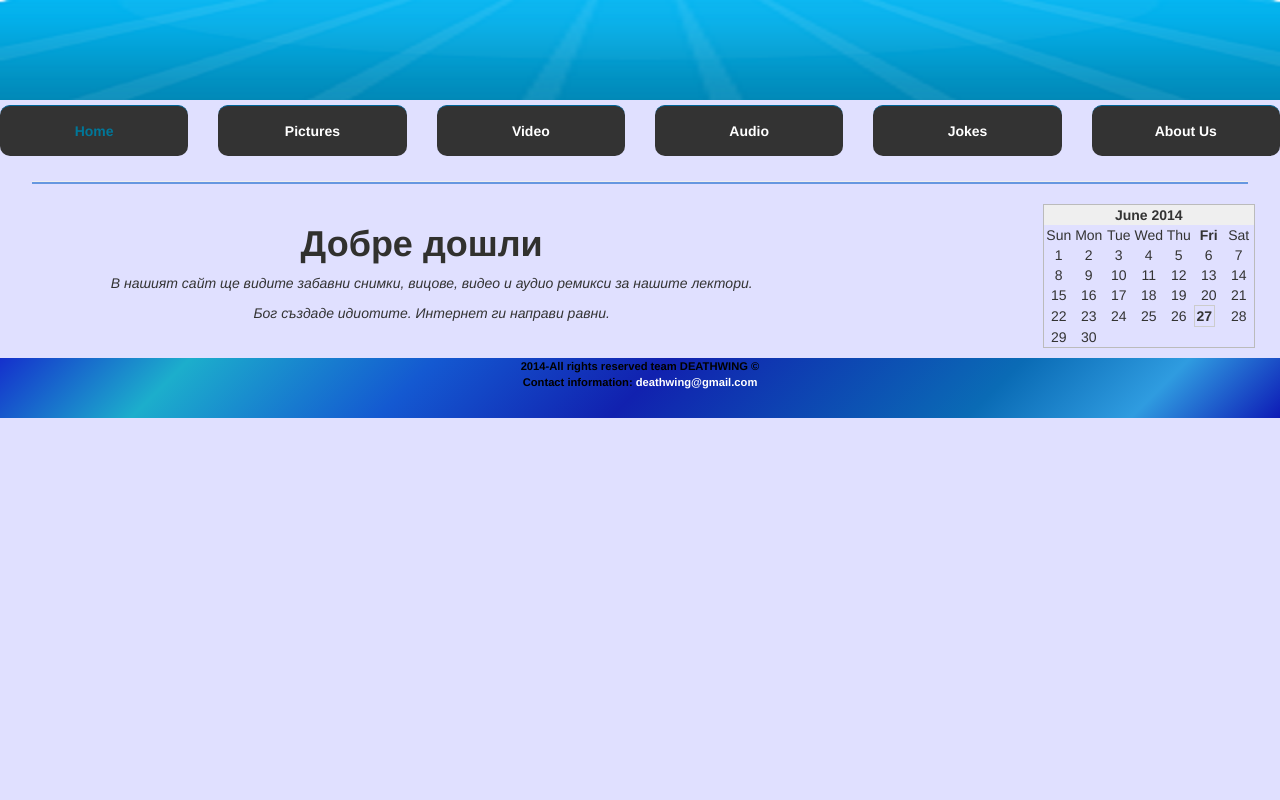
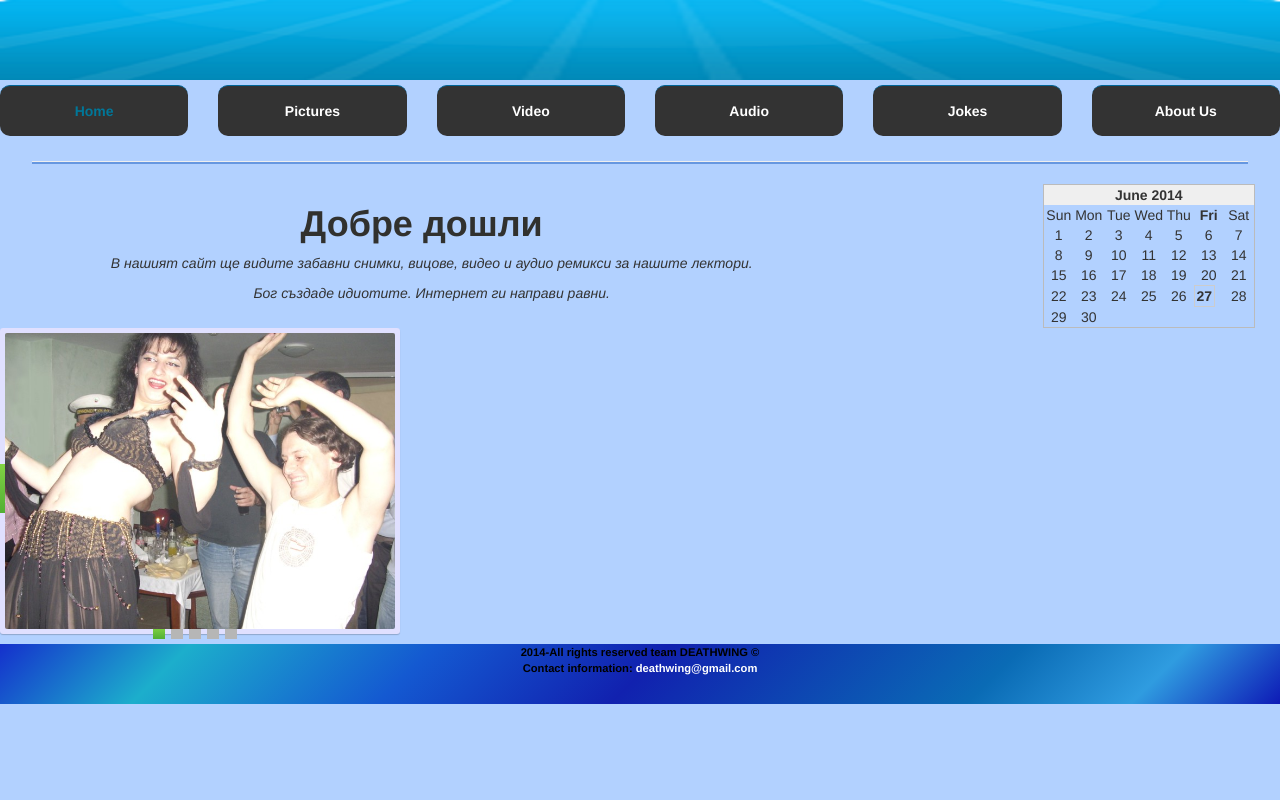
Before and after one commit to reathh/FootballUni, a PHP site: page / in a window 1280 px wide. Run offline with PHP 8.4, Linux system fonts and the light colour scheme; some libraries are stand-ins or nearby versions.

Commit message:
slider
flexslider

```diff
--- /dev/null
+++ b/css/slider.css
@@ -0,0 +1,148 @@
+
+}
+.flex-container a:active,
+.flexslider a:active,
+.flex-container a:focus,
+.flexslider a:focus  { outline: none; }
+.slides,
+.flex-control-nav,
+.flex-direction-nav
+{
+    margin: 0;
+    padding: 0;
+    list-style: none;
+}
+.flexslider a img { outline: none; border: none; }
+.flexslider
+{
+    margin: 0;
+    padding: 0;
+}
+.flexslider .slides > li
+{
+    display: none;
+    -webkit-backface-visibility: hidden;
+}
+.flexslider .slides img
+{
+    width: 100%;
+    height: 50%;
+    display: block;
+    -webkit-border-radius: 2px;
+    -moz-border-radius: 2px;
+    border-radius: 2px;
+}
+.slides:after {
+    content: ".";
+    display: block;
+    clear: both;
+    visibility: hidden;
+    line-height: 0;
+    height: 0;
+}
+html[xmlns] .slides { display: block; }
+* html .slides { height: 1%; }
+.flexslider {
+    position: relative;
+    padding: 5px;
+    background: #E0E0FF;
+    -webkit-border-radius: 3px;
+    -moz-border-radius: 3px;
+    border-radius: 3px;
+    -webkit-box-shadow: 0px 1px 1px rgba(0,0,0, .2);
+    -moz-box-shadow: 0px 1px 1px rgba(0,0,0, .2);
+    box-shadow: 0px 1px 1px rgba(0,0,0, .2);
+}
+.flex-container {
+    min-width: 150px;
+    max-width: 400px;
+}
+.flex-direction-nav a {
+    display: block;
+    position: absolute;
+    margin: -17px -25px 30px -30px;
+    width: 35px;
+    height: 49px;
+    top: 50%;
+    cursor: pointer;
+    text-indent: -9999px;
+    background-color: cyan;
+    background-image: -webkit-gradient(linear, left top, left bottom, from(#82d344), to(#51af34));
+    background-image: -webkit-linear-gradient(top, #82d344, #51af34);
+    background-image: -moz-linear-gradient(top, #82d344, #51af34);
+    background-image: -o-linear-gradient(top, #82d344, #51af34);
+    background-image: linear-gradient(to bottom, #82d344, #51af34);
+}
+.flex-direction-nav a:after {
+    display: block;
+    position: absolute;
+    content: '';
+    width: 0;
+    height: 0;
+    top: 5px;
+}
+.flex-direction-nav .flex-next:before { background-position: -0px 0; left: 15px; }
+.flex-direction-nav .flex-prev:before { background-position: 0 0; }
+
+.flex-direction-nav .flex-next:after {
+    right: 0;
+    left: 25px;
+}
+.flex-direction-nav .flex-prev:after {
+    left: 25px;
+    border-right: 10px solid #31611e;
+}
+.flexslider .flex-control-nav {
+    position: absolute;
+    width: 100%;
+    bottom: -13px;
+    text-align: center;
+    margin: 0 0 0 -10px;
+}
+.flex-control-nav li {
+    display: inline-block;
+}
+.flex-control-paging li a {
+    display:block;
+    cursor: pointer;
+    text-indent: -9999px;
+    width: 12px;
+    height: 12px;
+    margin: 0 3px;
+    background-color: #b6b6b6 ;
+    -webkit-box-shadow: inset 0 0 0 2px #b6b6b6;
+    -moz-box-shadow: inset 0 0 0 2px #b6b6b6;
+    box-shadow: inset 0 0 0 2px #b6b6b6;
+}
+
+.flex-control-paging li a.flex-active {
+    background-color: #82d344;
+    background-image: -webkit-gradient(linear, left top, left bottom, from(#82d344), to(#51af34));
+    background-image: -webkit-linear-gradient(top, #82d344, #51af34);
+    background-image: -moz-linear-gradient(top, #82d344, #51af34);
+    background-image: -o-linear-gradient(top, #82d344, #51af34);
+    background-image: linear-gradient(to bottom, #82d344, #51af34);
+    -webkit-box-shadow: none;
+    -moz-box-shadow: none;
+    box-shadow: none;
+}
+
+.flexslider .slides p {
+    display: block;
+    position: absolute;
+    left: 0;
+    bottom: 0;
+    padding: 0 5px;
+    margin: 0;
+    font-family: Helvetica, Arial, sans-serif;
+    font-size: 12px;
+    font-weight: bold;
+    text-transform: uppercase;
+    line-height: 20px;
+    color: white;
+    background-color: #222222;
+    background: rgba(0,0,0, .9);
+    -webkit-border-radius: 2px;
+    -moz-border-radius: 2px;
+    border-radius: 2px;
+}
--- a/css/style.css
+++ b/css/style.css
@@ -3,7 +3,7 @@ html {
     height: 100%;
 }
 body {
-    background: #E0E0FF;
+    background: #B2D1FF;
     margin: 0;
     padding: 0;
     width: 100%;
@@ -12,7 +12,7 @@ body {
 
 header>img {
     width: 100%;
-    height: 100px;
+    height: 80px;
 }
 #header img {
     height: 100px;
--- a/index.html
+++ b/index.html
@@ -6,8 +6,12 @@
         <link rel="stylesheet" type="text/css" href="css/bootstrap.min.css">
         <link rel="stylesheet" type="text/css" href="css/bootstrap-theme.min.css">
         <link rel="stylesheet" type="text/css" href="css/style.css">
+        <link rel="stylesheet" type="text/css" href="css/slider.css">
         <script type="text/javascript" src="js/jquery-2.1.1.js"></script>
         <script type="text/javascript" src="js/bootstrap.min.js"></script>
+
+        <script src="http://ajax.googleapis.com/ajax/libs/jquery/1.8.1/jquery.min.js"></script>
+        <script src="js/jquery.flexslider-min.js"></script>
     </head>
     <body>
         <div id="wrapper">
@@ -54,6 +58,27 @@
                     </aside>
                 </div>
             </div>
+            <div class="slider">
+        <script>
+            $(document).ready(function () {
+                $('.flexslider').flexslider({
+                    animation: 'fade',
+                    controlsContainer: '.flexslider'
+                });
+            });
+        </script>
+  <div class="flex-container">
+    <div class="flexslider">
+        <ul class="slides">
+            <li><img src="images/photo1.jpg" height="100%" width="100%" /></li>
+            <li><img src="images/photo1.jpg" height="100%" width="100%" /></li>
+            <li><img src="images/photo1.jpg" height="100%" width="100%" /></li>
+            <li><img src="images/photo1.jpg" height="100%" width="100%" /></li>
+            <li><img src="images/photo1.jpg" height="100%" width="100%" /></li>
+                </ul>
+            </div>
+            </div>
+            </div>
             <div class="row">
                 <footer>
                     <p class="team">2014-All rights reserved team DEATHWING  &copy;<br>
```
Also changed, not shown: images/arr-left.jpg (added), images/arr-right.jpg (added), js/jquery.flexslider-min.js (added).
